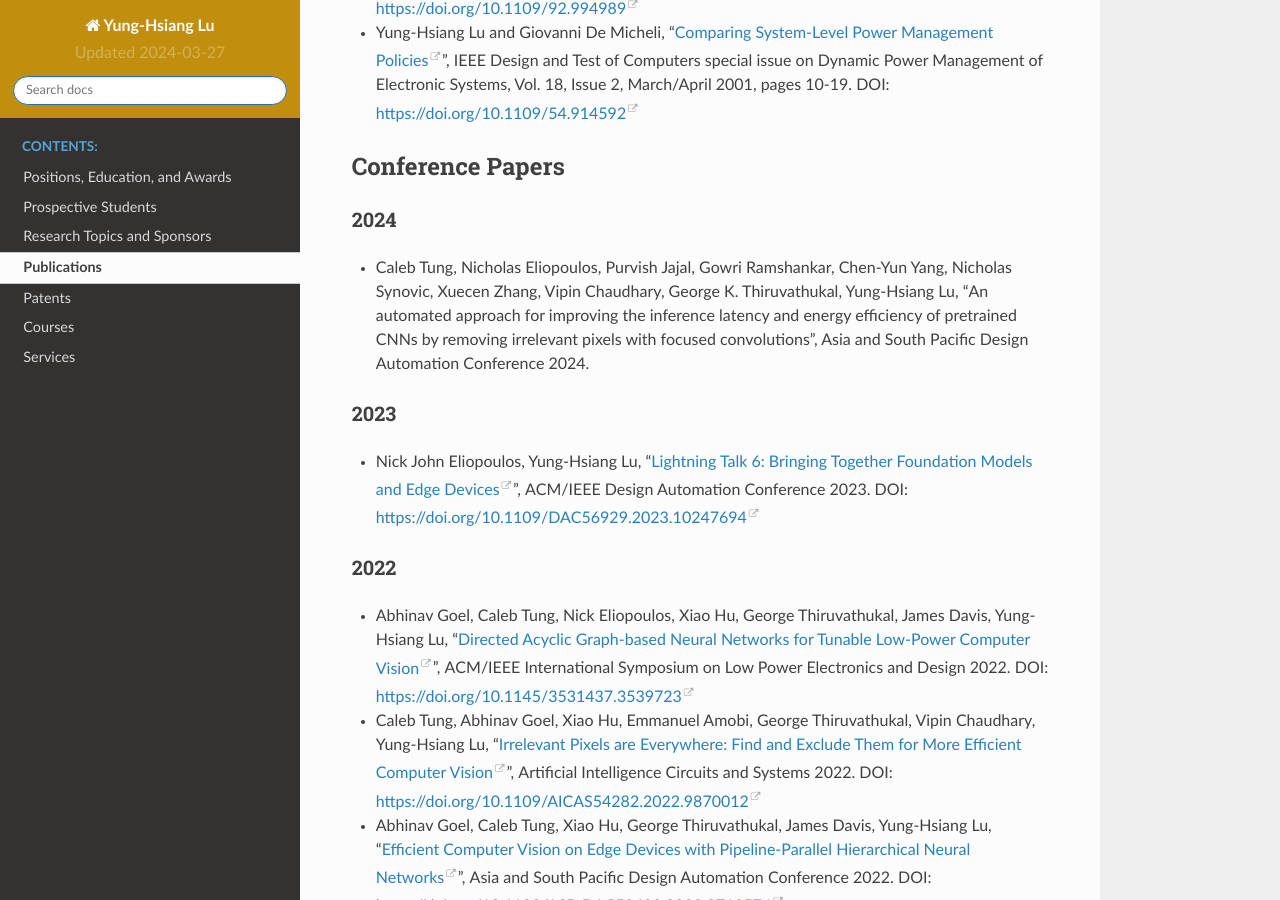
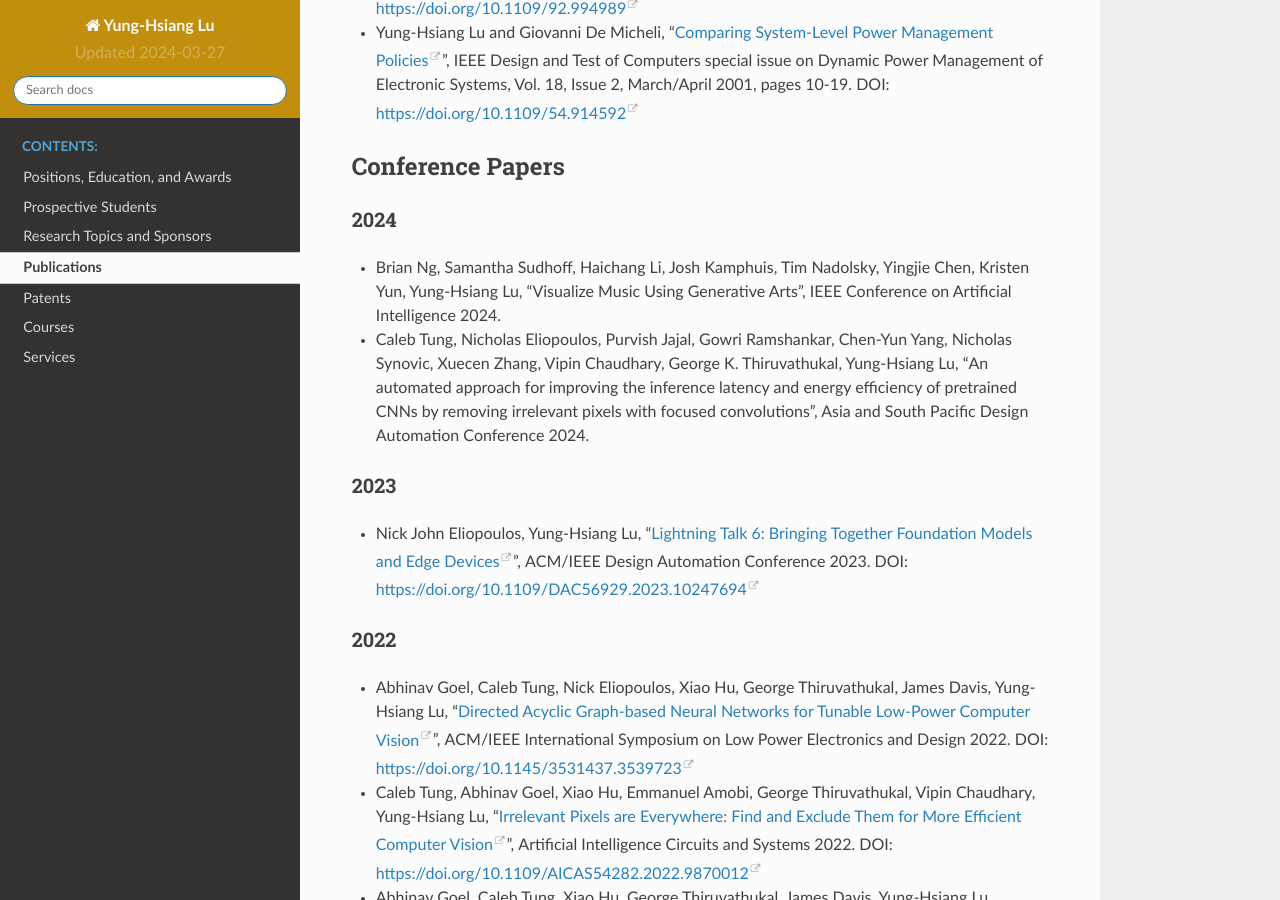
Before and after one commit to luyunghsiang/yhluweb, a Sphinx documentation site: the page built from source/publications.rst, in a window 1280 px wide and 900 px high, scrolled down 4551 px. Built offline with Sphinx 7.4.7 and the Read the Docs theme 2.0.0, drawn with Linux system fonts in a browser that asks for light colours.

Commit message:
add paper

```diff
--- a/source/publications.rst
+++ b/source/publications.rst
@@ -322,6 +322,11 @@ Conference Papers
 
 2024
 ^^^^
+
+- Brian Ng, Samantha Sudhoff, Haichang Li, Josh Kamphuis, Tim
+  Nadolsky, Yingjie Chen, Kristen Yun, Yung-Hsiang Lu, "Visualize
+  Music Using Generative Arts", IEEE Conference on Artificial
+  Intelligence 2024.
 
 - Caleb Tung, Nicholas Eliopoulos, Purvish Jajal, Gowri Ramshankar,
   Chen-Yun Yang, Nicholas Synovic, Xuecen Zhang, Vipin Chaudhary,
```
